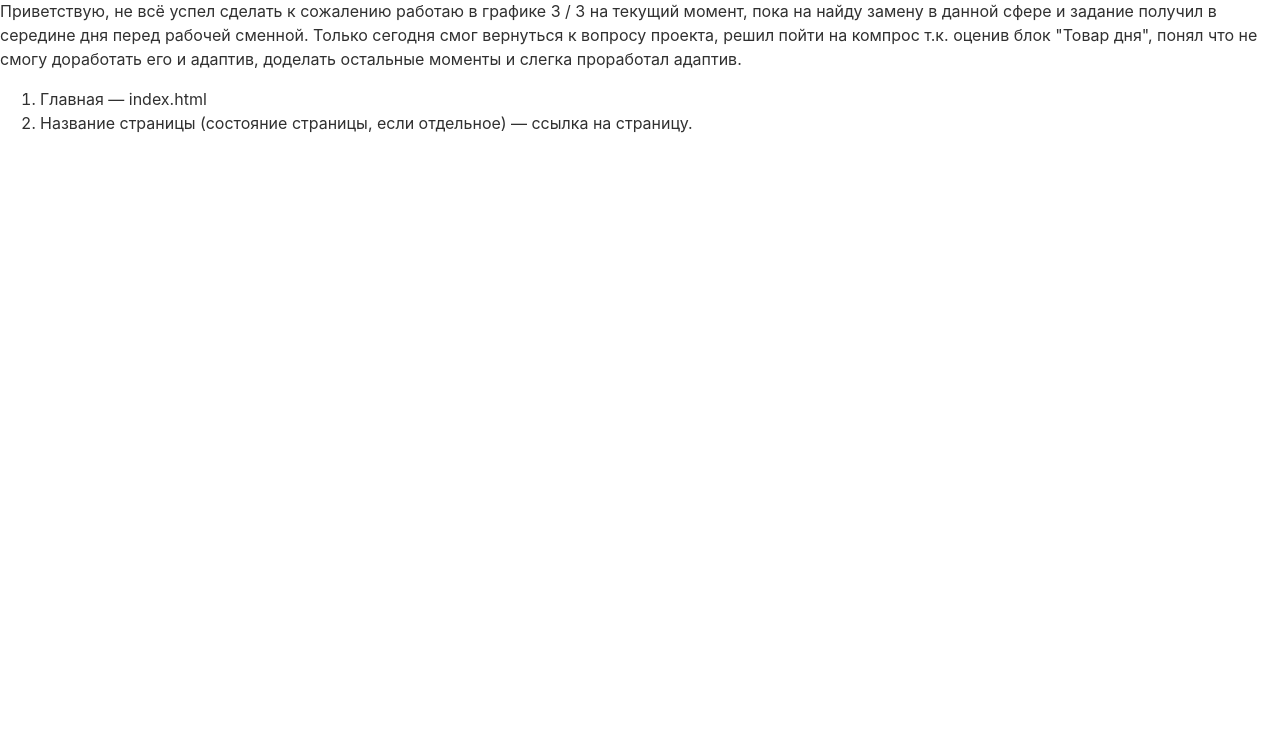
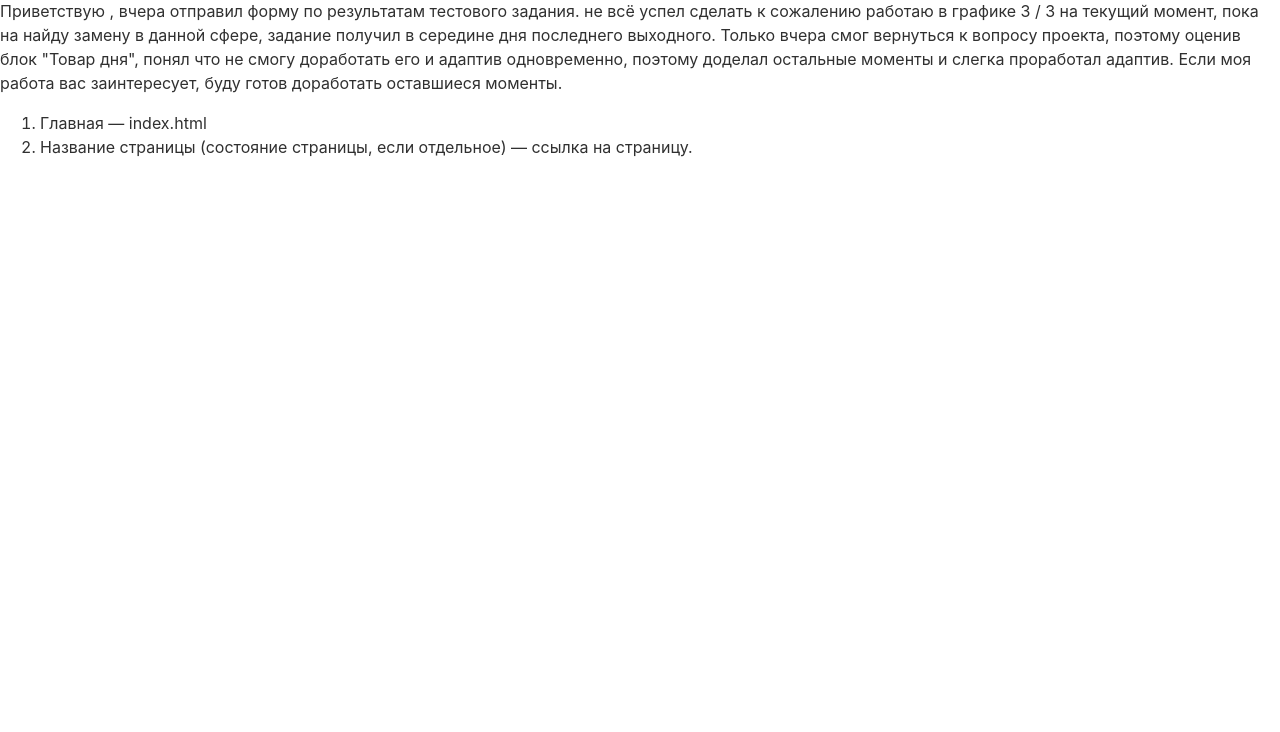
Before and after one commit to AlexDrags/briliant, a website built with webpack: page source/sitemap.html in a window 1280 px wide. Shown: the part 68-800 px from the top of the page. Built offline with nearby package versions, Linux system fonts and the light colour scheme; files whose address does not match are found by name.

Commit message:
fix val err

```diff
--- a/source/sitemap.html
+++ b/source/sitemap.html
@@ -1,5 +1,6 @@
 <!DOCTYPE html>
 <html lang="ru">
+
 <head>
   <meta charset="UTF-8" />
   <meta http-equiv="X-UA-Compatible" content="IE=edge" />
@@ -8,6 +9,7 @@
   <title>ProjectName</title>
   <link rel="stylesheet" href="css/style.min.css">
 </head>
+
 <body>
   <div class="wrapper">
     <header>
@@ -18,10 +20,13 @@
         <div class="container">
           <h1>Приветствую</h1>
           <p>
-              Приветствую, не всё успел сделать к сожалению работаю в графике 3 / 3 на текущий момент,
-              пока на найду замену в данной сфере и задание получил в середине дня перед рабочей сменной.
-              Только сегодня смог вернуться к вопросу проекта, решил пойти на компрос т.к. оценив блок
-              "Товар дня", понял что не смогу доработать его и адаптив, доделать остальные моменты и слегка проработал адаптив.
+            Приветствую , вчера отправил форму по результатам тестового задания.
+            не всё успел сделать к сожалению работаю в графике 3 / 3 на текущий момент,
+            пока на найду замену в данной сфере, задание получил в середине дня последнего выходного.
+            Только вчера смог вернуться к вопросу проекта, поэтому оценив блок
+            "Товар дня", понял что не смогу доработать его и адаптив одновременно,
+            поэтому доделал остальные моменты и слегка проработал адаптив.
+            Если моя работа вас заинтересует, буду готов доработать оставшиеся моменты.
           </p>
           <ol>
             <li>
@@ -39,4 +44,5 @@
     </footer>
   </div>
 </body>
+
 </html>
```
Also changed, not shown: source/index.html (+9 -11 lines), build/img/favicon/icon.svg (added), build/index.html, build/sitemap.html, source/favicon.ico (added), source/img/favicon/icon.svg (added). Lines whose indentation alone changed are shown as unchanged.
